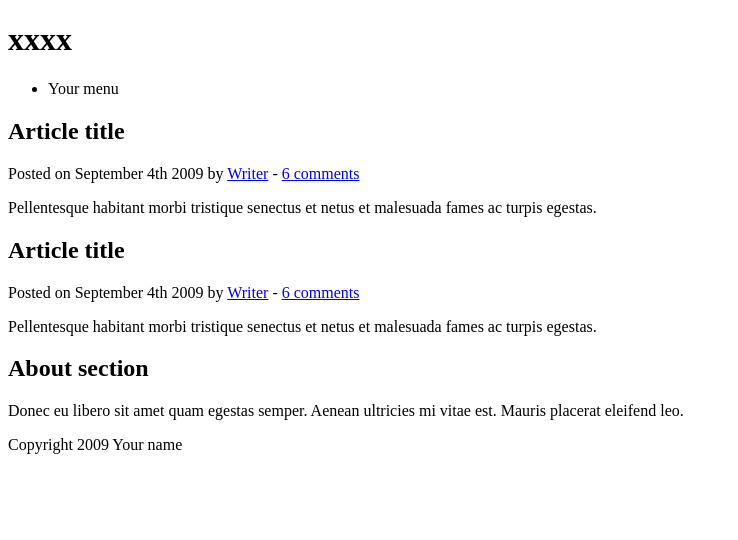
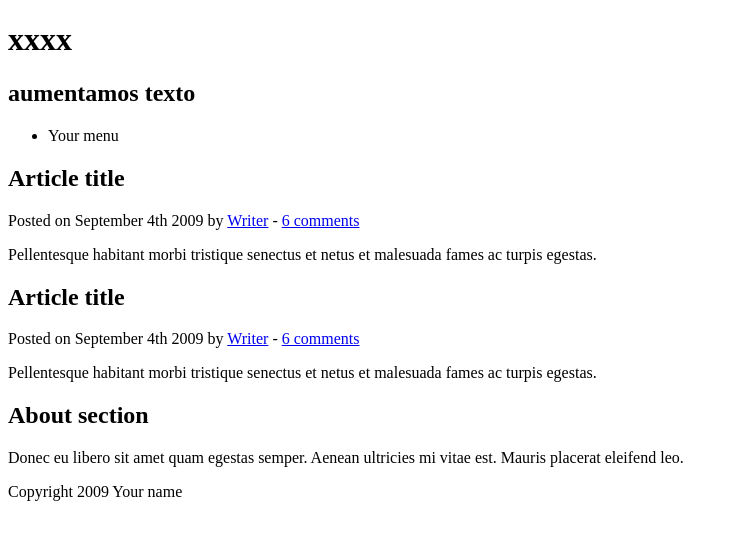
Before and after one commit to ralejotuanama/demo-repo2, a plain HTML site: page index.html in a window 1280 px wide. Shown: the whole page, without its empty margins (0-738 px from the left). Drawn offline with Linux system fonts and the light colour scheme.

Commit message:
tercer commit

```diff
--- a/index.html
+++ b/index.html
@@ -14,6 +14,9 @@
 <body>
 
 <h1>xxxx</h1>
+
+<h2>aumentamos texto</h2>
+
 
 	<header>
 		<nav>
```
